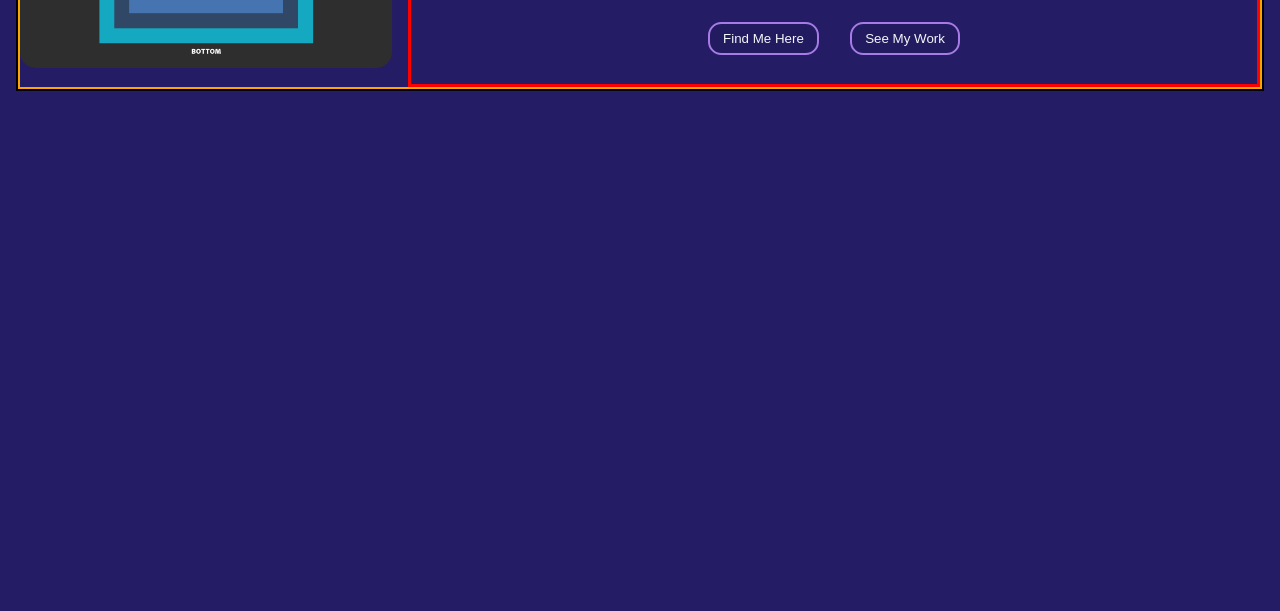
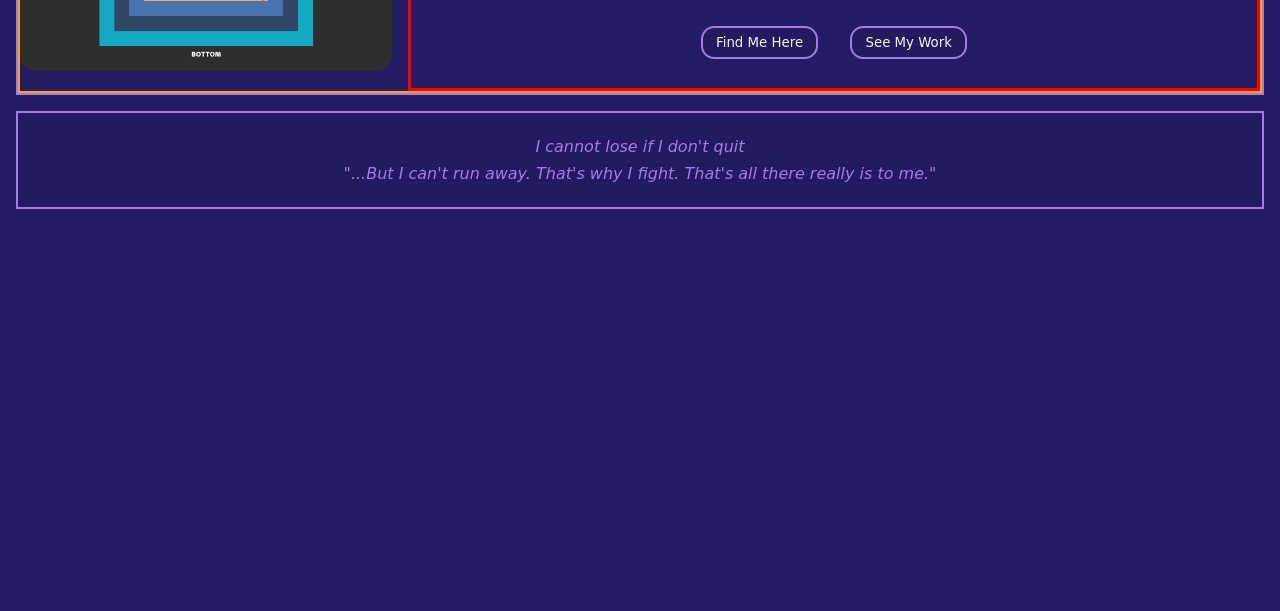
Before and after one commit to GarmadonMagic/Self_Website, a plain HTML site: page index.html in a window 1280 px wide. Shown: the part 189-800 px from the top of the page. Drawn offline with Linux system fonts and the light colour scheme.

Commit message:
font-family & quote

```diff
--- a/index.html
+++ b/index.html
@@ -33,5 +33,10 @@
             </div>
         </div>
     </header>
+    <section></section>
+    <section class="quote-section">
+        <p>I cannot lose if I don't quit</p>
+        <p>"...But I can't run away. That's why I fight. That's all there really is to me."</p>
+    </section>
 </body>
 </html>
--- a/styles.css
+++ b/styles.css
@@ -12,6 +12,7 @@
     margin: 0;
     padding: 0;
     box-sizing: border-box;
+    font-family: 'Patrick Hand', cursive;
 }
 
 html {
@@ -29,7 +30,6 @@ body {
 header {
     background-color: var(--primary-color);
     border-color: var(--compliment-color);
-    border-color: black;
     border-style: solid;
     border-width: 2px;
 }
@@ -112,4 +112,21 @@ header .header-button {
     border-width: 2px;
 }
 
+/* Quote Section */
+.quote-section {
+    background-color: var(--secondary-color);
+    border-color: var(--compliment-color);
+    border-style: solid;
+    border-width: 2px;
+    padding: 1em;
+    margin: 1em 0;
+}
+
+.quote-section p {
+    font-family: 'Patrick Hand', cursive;
+    font-style: italic;
+    text-align: center;
+    margin: 0.5em 0;
+}
+
 /* Continued Doc */
```
